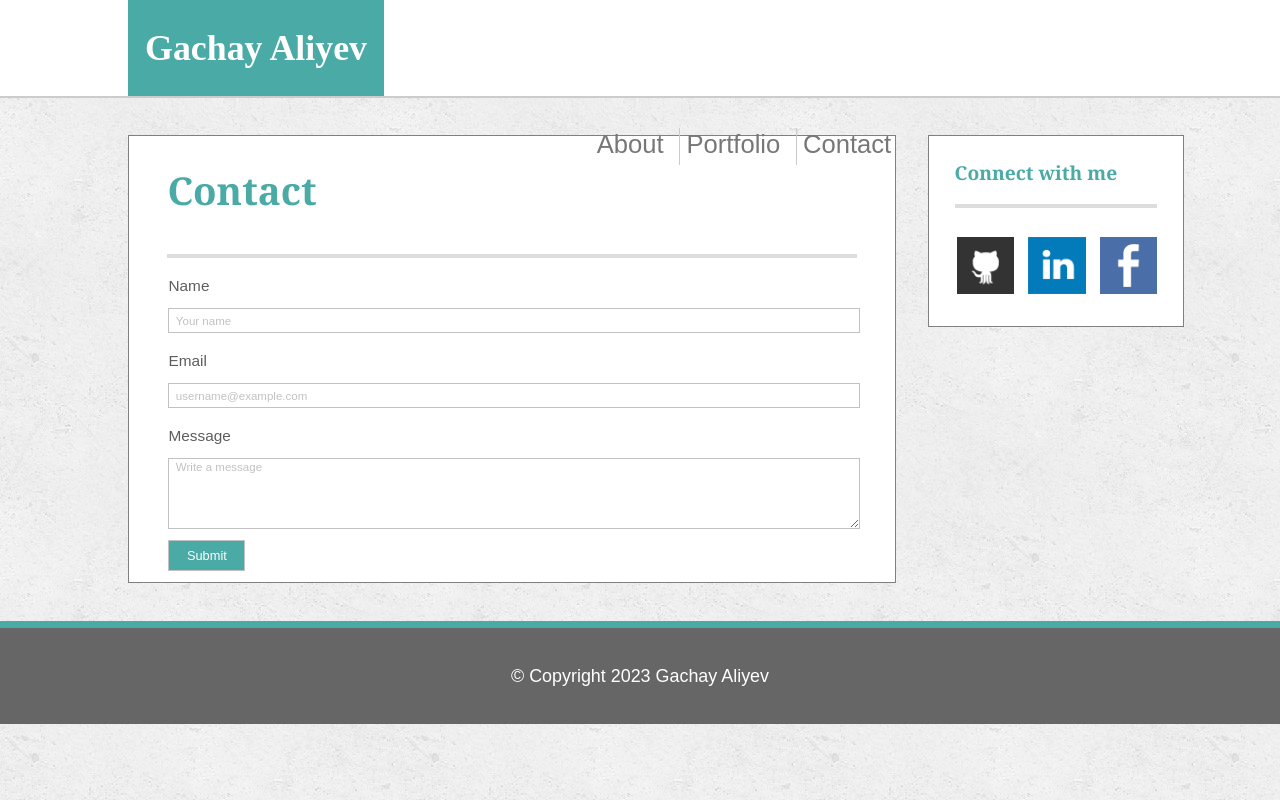
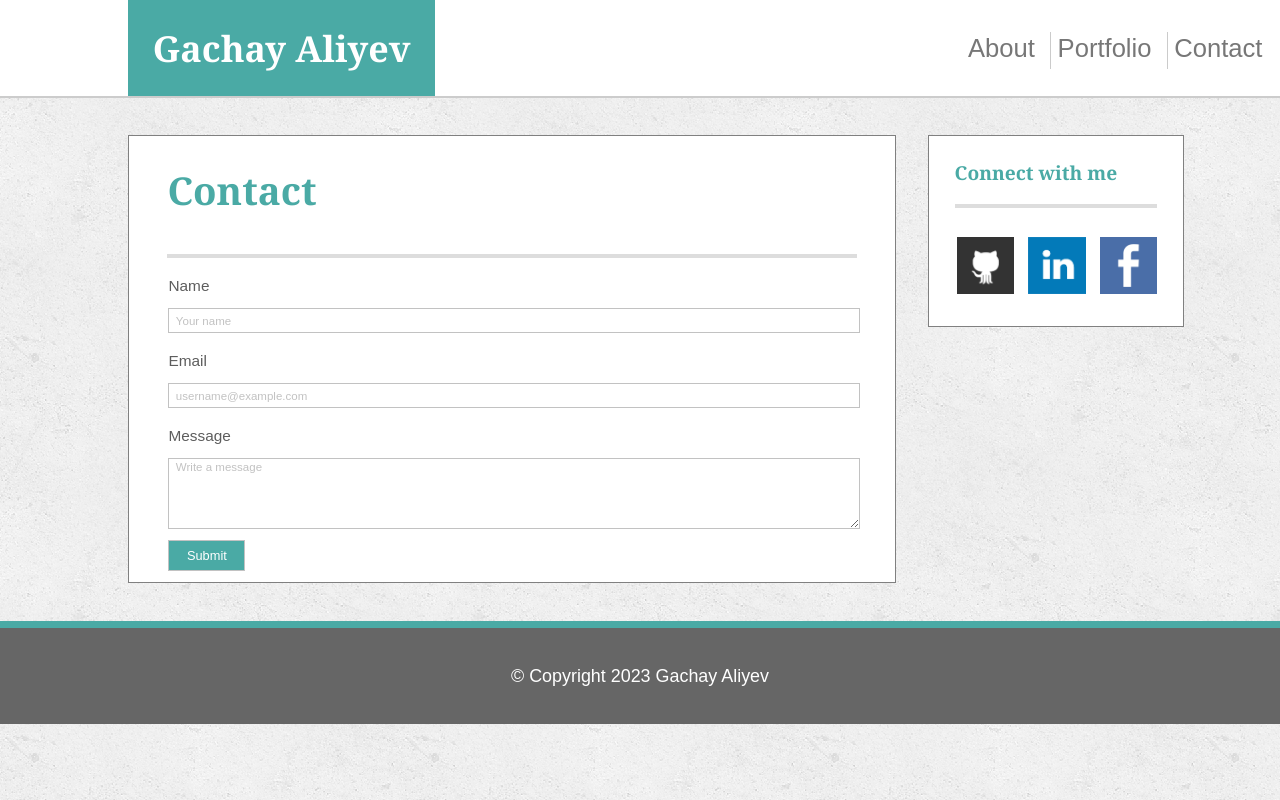
Before and after one commit to codewithgachay/basic-portfolio-gachayaliyev, a plain HTML site: page contact.html in a window 1280 px wide. Drawn offline with Linux system fonts and the light colour scheme.

Commit message:
This is the commit for updates for some files

```diff
--- a/assets/css/contact.css
+++ b/assets/css/contact.css
@@ -11,9 +11,8 @@ header {
 .logo {
     text-decoration: none;
     font-size: 2.8vw;
-    font-family: 'Times New Roman', Times, serif;
     box-sizing: border-box;
-    width: 20vw;
+    width: 24vw;
     height: 7.5vw;
     text-align: center;
     color: white;
@@ -23,6 +22,8 @@ header {
     margin-bottom: 0px;
     padding-bottom: 0px;
     font-weight: bold;
+    font-family: 'Georgia', Times, Times New Roman, serif !important;
+
 
 }
 
@@ -47,7 +48,7 @@ header {
 
 .nav-links {
     margin-top: 2.5vw;
-    margin-left: 43vw;
+    margin-left: 38vw;
 }
 
 
@@ -221,6 +222,16 @@ button {
     padding-bottom: 0.7vw auto;
 }
 
+button:hover {
+    font-size: 1vw;
+    width: 6vw;
+    height: 2.4vw;
+    text-align: center;
+    background-color: #275755;
+    color: white;
+    padding-bottom: 0.7vw auto;
+
+}
 
 
 
--- a/assets/css/portfolio.css
+++ b/assets/css/portfolio.css
@@ -16,9 +16,8 @@ header {
 .logo {
     text-decoration: none;
     font-size: 2.8vw;
-    font-family: 'Times New Roman', Times, serif;
     box-sizing: border-box;
-    width: 20vw;
+    width: 24vw;
     height: 7.5vw;
     text-align: center;
     color: white;
@@ -28,6 +27,8 @@ header {
     margin-bottom: 0px;
     padding-bottom: 0px;
     font-weight: bold;
+    font-family: 'Georgia', Times, Times New Roman, serif !important;
+
 
 }
 
@@ -52,7 +53,7 @@ header {
 
 .nav-links {
     margin-top: 2.5vw;
-    margin-left: 43vw;
+    margin-left: 38vw;
 }
 
 
@@ -106,7 +107,7 @@ main {
 .portfolio-container {
     margin-left: 10vw;
     width: 60vw;
-    height: 35vw;
+    height: 77vw;
     overflow: scroll;
     text-decoration: none;
 }
@@ -285,8 +286,8 @@ figcaption {
 .footer-container {
 
     border-top: #4aaaa5 7px solid;
-    margin-top: 40vw;
-    height: 7.5vw;
+    margin: 90vw auto 10vw auto;
+    height: 9vw;
     width: 100%;
     clear: both;
     text-align: center;
--- a/assets/css/style.css
+++ b/assets/css/style.css
@@ -19,7 +19,7 @@ header {
     text-decoration: none;
     font-size: 2.8vw;
     box-sizing: border-box;
-    width: 20vw;
+    width: 24vw;
     height: 7.5vw;
     text-align: center;
     color: white;
@@ -29,6 +29,8 @@ header {
     margin-bottom: 0px;
     padding-bottom: 0px;
     font-weight: bold;
+    font-family: 'Georgia', Times, Times New Roman, serif !important;
+
 
 }
 
@@ -55,7 +57,7 @@ header {
 .nav-links {
 
     margin-top: 2.5vw;
-    margin-left: 43vw;
+    margin-left: 38vw;
 }
 
 
```
Also changed, not shown: contact.html (+39 -6 lines).
